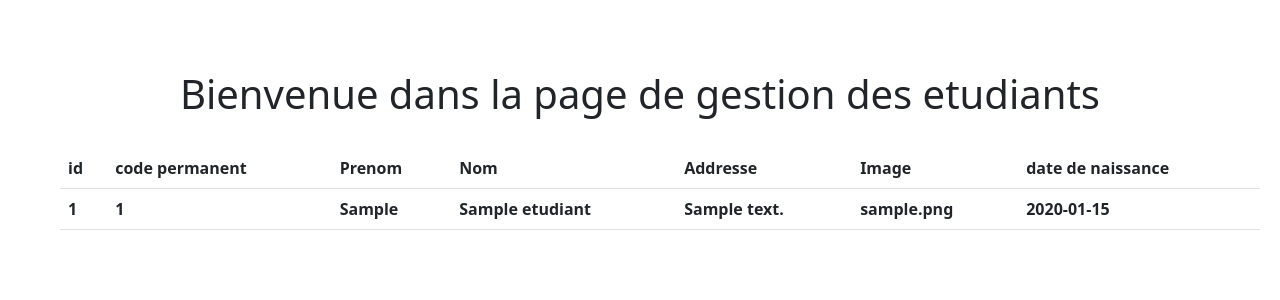
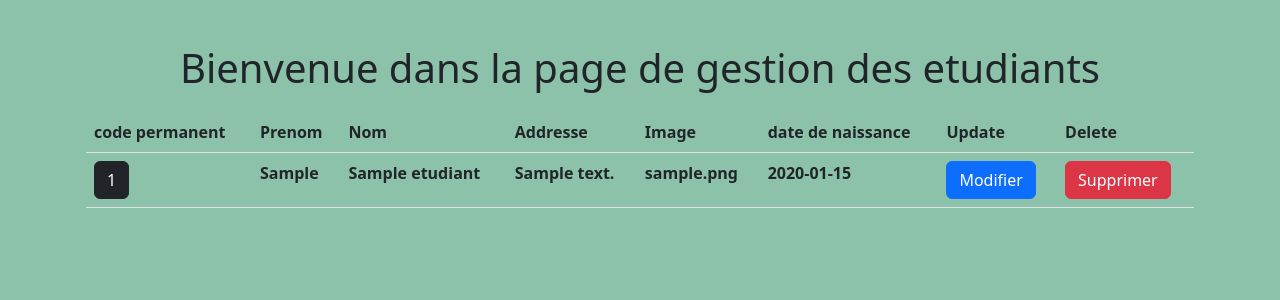
Before and after one commit to ibra-deme/tp-django, a Django app: page /etudiant/ in a window 1280 px wide. Shown: the top 300 px of the page. Run offline with Django 4.2, Linux system fonts and the light colour scheme; tables that the repository leaves empty hold one stand-in row (values such as "Sample post"); lists and menus that the app fills with data are empty; parts of the project's set-up code (start-up, migrations or seed data) failed here and were passed over.

Commit message:
'message'

```diff
--- a/TpDjango/Etudiant/static/etudiant/style.css
+++ b/TpDjango/Etudiant/static/etudiant/style.css
@@ -1,4 +1,4 @@
-*{
+.container{
     margin: 20px;
     padding: 10px;
 }
--- a/TpDjango/Etudiant/templates/etudiant/acceuil.html
+++ b/TpDjango/Etudiant/templates/etudiant/acceuil.html
@@ -4,25 +4,29 @@
 <table class="table" style="margin-top: 10px;">
     <thead>
       <tr>
-        <th scope="col">id</th>
+
         <th scope="col"> code permanent</th>
         <th scope="col">Prenom</th>
         <th scope="col">Nom</th>
         <th scope="col">Addresse</th>
         <th scope="col">Image</th>
         <th scope="col">date de naissance</th>
+        <th scope="col">Update</th>
+        <th scope="col">Delete</th>
+
       </tr>
     </thead>
     <tbody>
         {%for etu in etudiants%}
         <tr>
-          <th scope="row">{{etu.id}}</th>
-          <th>{{etu.code_permanent}}</th>
+          <th><button type="button" class="btn btn-dark">{{etu.code_permanent}}</button></th>
           <th>{{etu.prenom}}</th>
           <th>{{etu.nom}}</th>
           <th>{{etu.addresse}}</th>
           <th>{{etu.image}}</th>
           <th>{{etu.date_de_naissance}}</th>
+          <th><button type="button" class="btn btn-primary">Modifier</button></th>
+          <th><button type="button" class="btn btn-danger">Supprimer</button></th>
         </tr>
         {%endfor%}
       </tbody>
--- a/TpDjango/Etudiant/templates/etudiant/index.html
+++ b/TpDjango/Etudiant/templates/etudiant/index.html
@@ -7,12 +7,15 @@
     <meta name="viewport" content="width=device-width, initial-scale=1.0">
     <title>Bootstrap demo</title>
     <link href="https://cdn.jsdelivr.net/npm/bootstrap@5.2.2/dist/css/bootstrap.min.css" rel="stylesheet" integrity="sha384-Zenh87qX5JnK2Jl0vWa8Ck2rdkQ2Bzep5IDxbcnCeuOxjzrPF/et3URy9Bv1WTRi" crossorigin="anonymous">
-    <link rel="stylesheet" href="{%static 'etudiant/style.css'%}">
+
     <title>Document</title>
 </head>
-<body>
-    {% block content %}
-    {%endblock%}
+<body class="bg-success p-2 text-dark bg-opacity-50">
+    <div class="container p-3 mb-2 ">
+        {% block content %}
+        {%endblock%}
+    </div>
+
     <script src="https://cdn.jsdelivr.net/npm/bootstrap@5.2.2/dist/js/bootstrap.bundle.min.js" integrity="sha384-OERcA2EqjJCMA+/3y+gxIOqMEjwtxJY7qPCqsdltbNJuaOe923+mo//f6V8Qbsw3" crossorigin="anonymous"></script>
 </body>
 </html>
```
Also changed, not shown: TpDjango/media/images/2022/10/21/chatapp_ca.ico (added).
